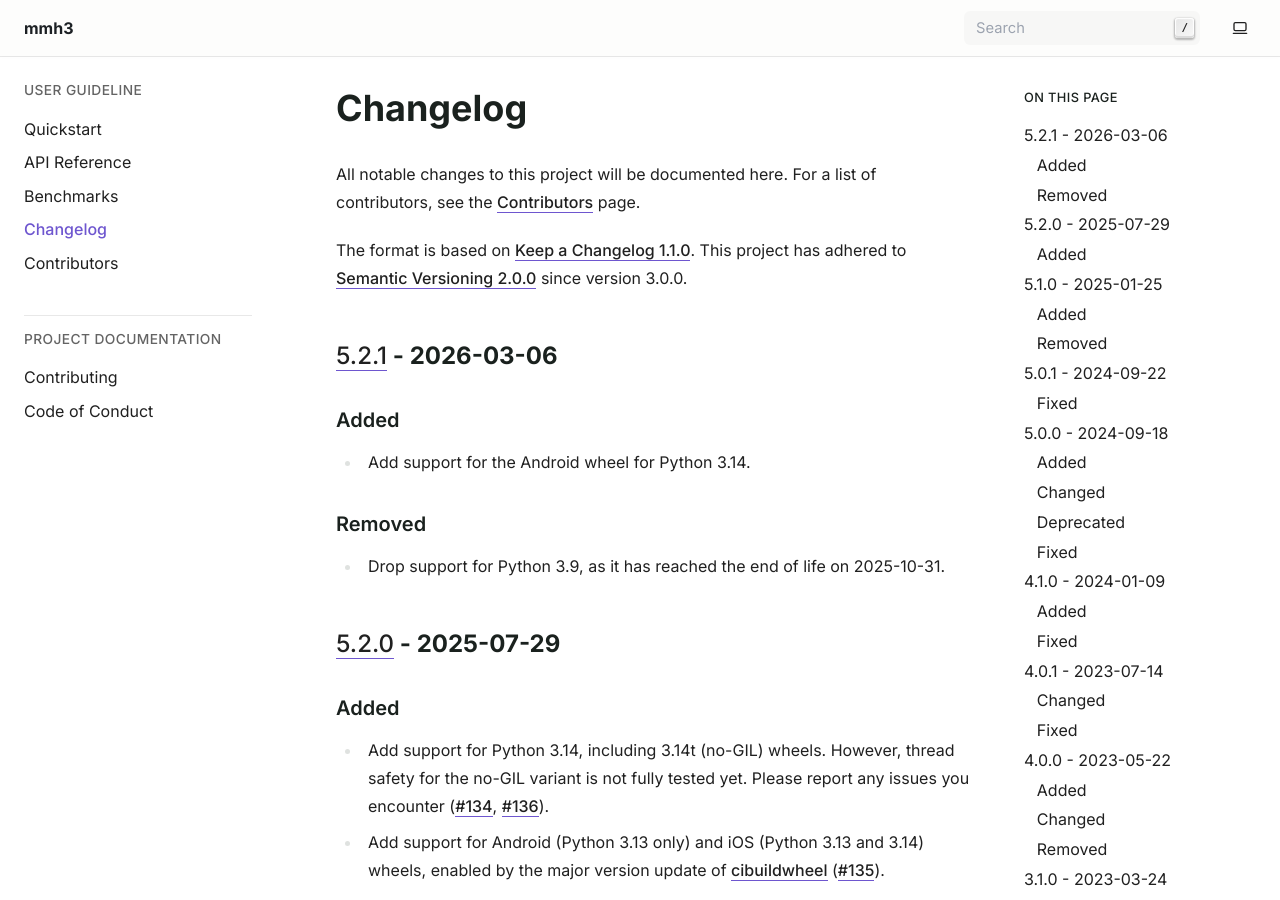
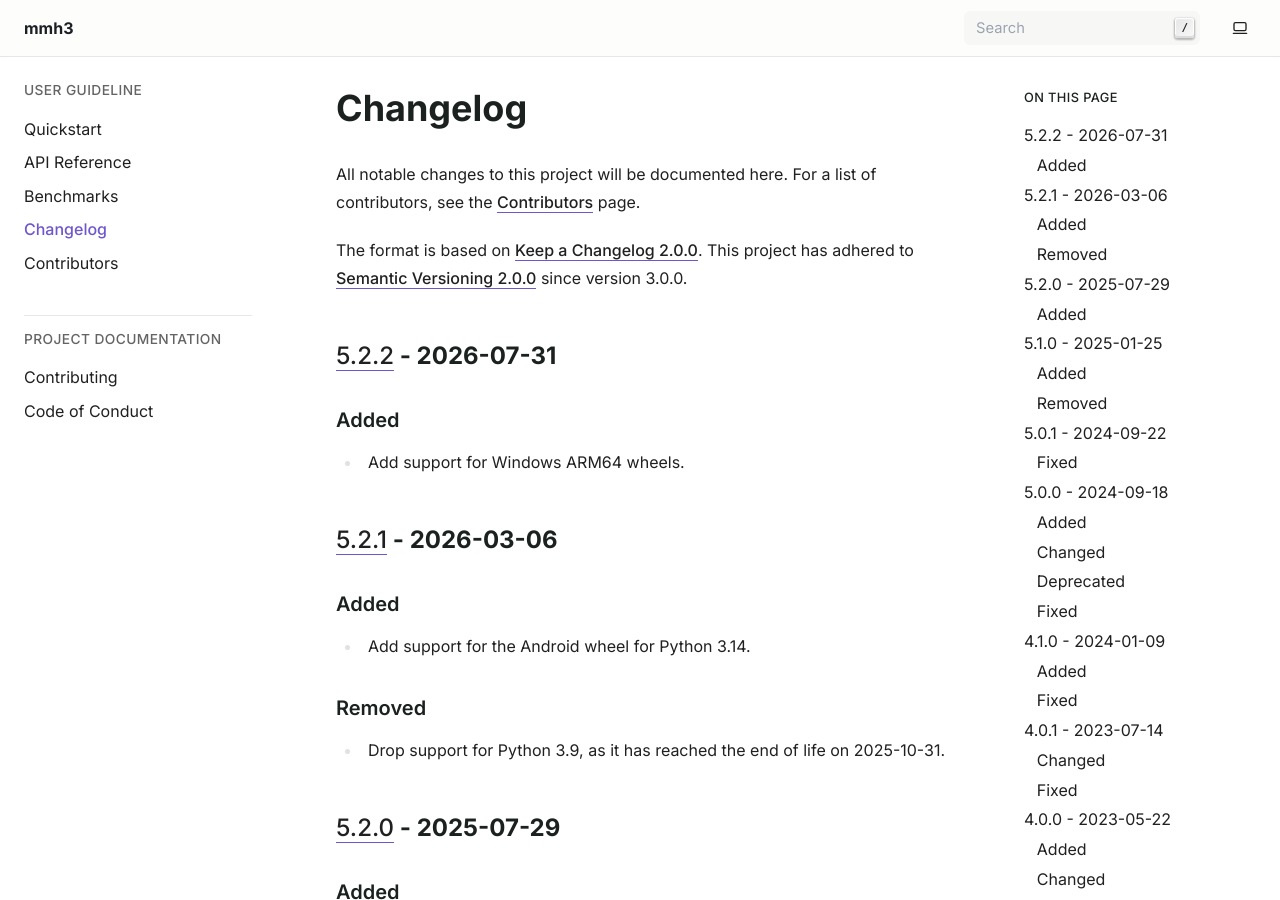
Before and after one commit to hajimes/mmh3, a Sphinx documentation site: the page built from docs/changelog.md, in a window 1280 px wide and 900 px high. Built offline with Sphinx 7.4.7, drawn with Linux system fonts in a browser that asks for light colours.

Commit message:
docs: prepare 5.2.2 release notes

```diff
--- a/CHANGELOG.md
+++ b/CHANGELOG.md
@@ -5,10 +5,16 @@ contributors, see the
 [Contributors](https://mmh3.readthedocs.io/en/stable/CONTRIBUTORS.html) page.
 
 The format is based on
-[Keep a Changelog 1.1.0](https://keepachangelog.com/en/1.1.0/).
+[Keep a Changelog 2.0.0](https://keepachangelog.com/en/2.0.0/).
 This project has adhered to
 [Semantic Versioning 2.0.0](https://semver.org/spec/v2.0.0.html)
 since version 3.0.0.
+
+## [5.2.2] - 2026-07-31
+
+### Added
+
+- Add support for Windows ARM64 wheels.
 
 ## [5.2.1] - 2026-03-06
 
@@ -310,6 +316,7 @@ only.
   [Softpedia collected mmh3 1.0 on April 27, 2011](https://web.archive.org/web/20110430172027/https://linux.softpedia.com/get/Programming/Libraries/mmh3-68314.shtml),
   it must have been uploaded to PyPI on or slightly before this date.
 
+[5.2.2]: https://github.com/hajimes/mmh3/compare/v5.2.1...v5.2.2
 [5.2.1]: https://github.com/hajimes/mmh3/compare/v5.2.0...v5.2.1
 [5.2.0]: https://github.com/hajimes/mmh3/compare/v5.1.0...v5.2.0
 [5.1.0]: https://github.com/hajimes/mmh3/compare/v5.0.1...v5.1.0
```
Also changed, not shown: README.md (+6 -20 lines), docs/CONTRIBUTORS.md (+2 -0 lines).
